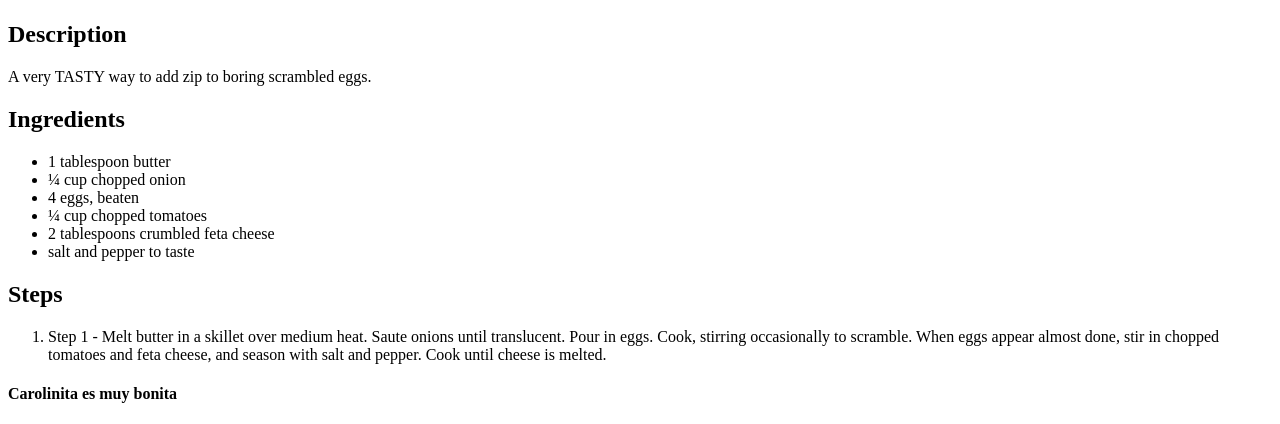
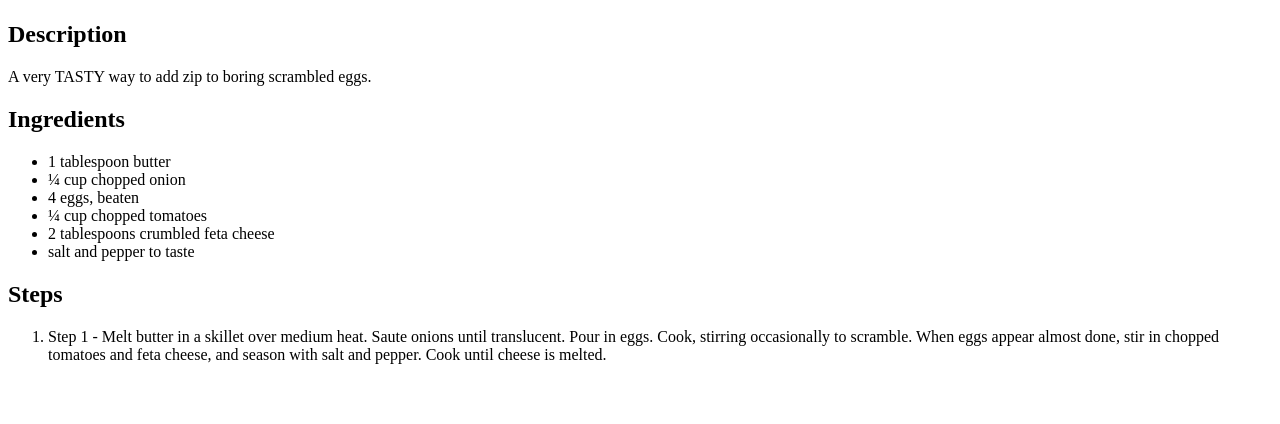
Before and after one commit to andresegm/odin-recipes, a plain HTML site: page recipes/feta-eggs.html in a window 1280 px wide. Shown: the part 420-844 px from the top of the page. After the commit the page ends 800 px from the top, so only its background shows below. Drawn offline with Linux system fonts and the light colour scheme.

Commit message:
Restore feta-eggs.html

```diff
--- a/recipes/feta-eggs.html
+++ b/recipes/feta-eggs.html
@@ -24,6 +24,5 @@
     <ol>
         <li>Step 1 - Melt butter in a skillet over medium heat. Saute onions until translucent. Pour in eggs. Cook, stirring occasionally to scramble. When eggs appear almost done, stir in chopped tomatoes and feta cheese, and season with salt and pepper. Cook until cheese is melted.</li>
     </ol>
-    <h4>Carolinita es muy bonita</h4>
 </body>
 </html>
```
